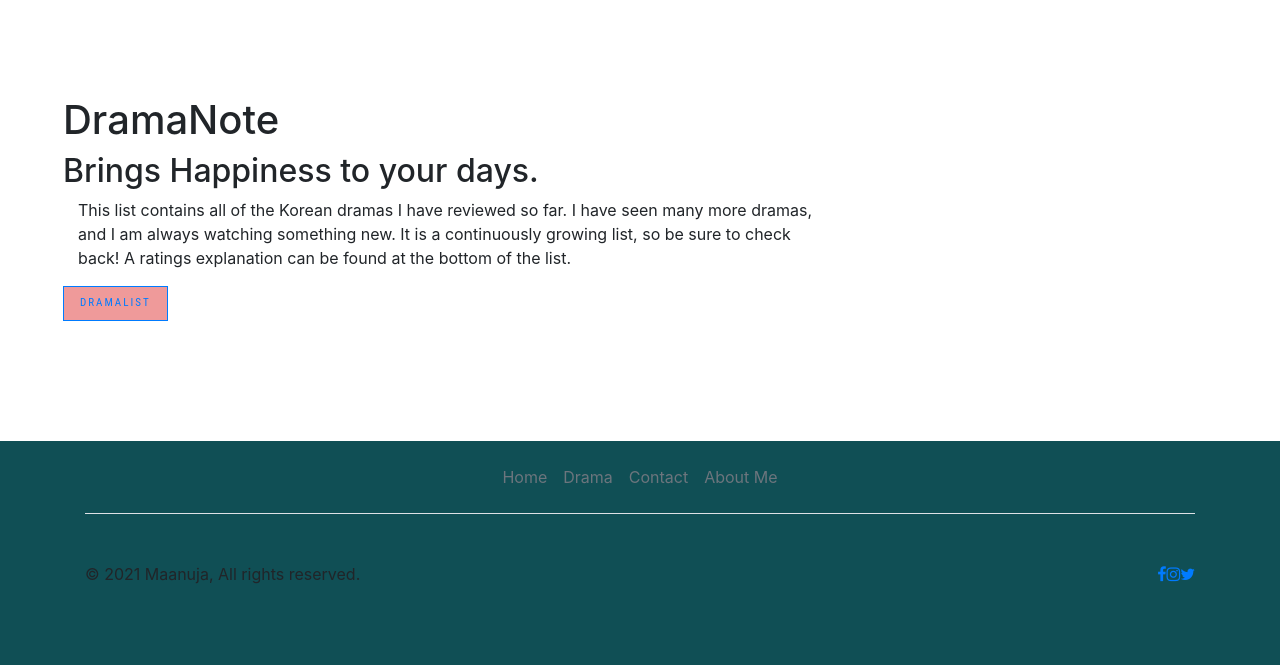
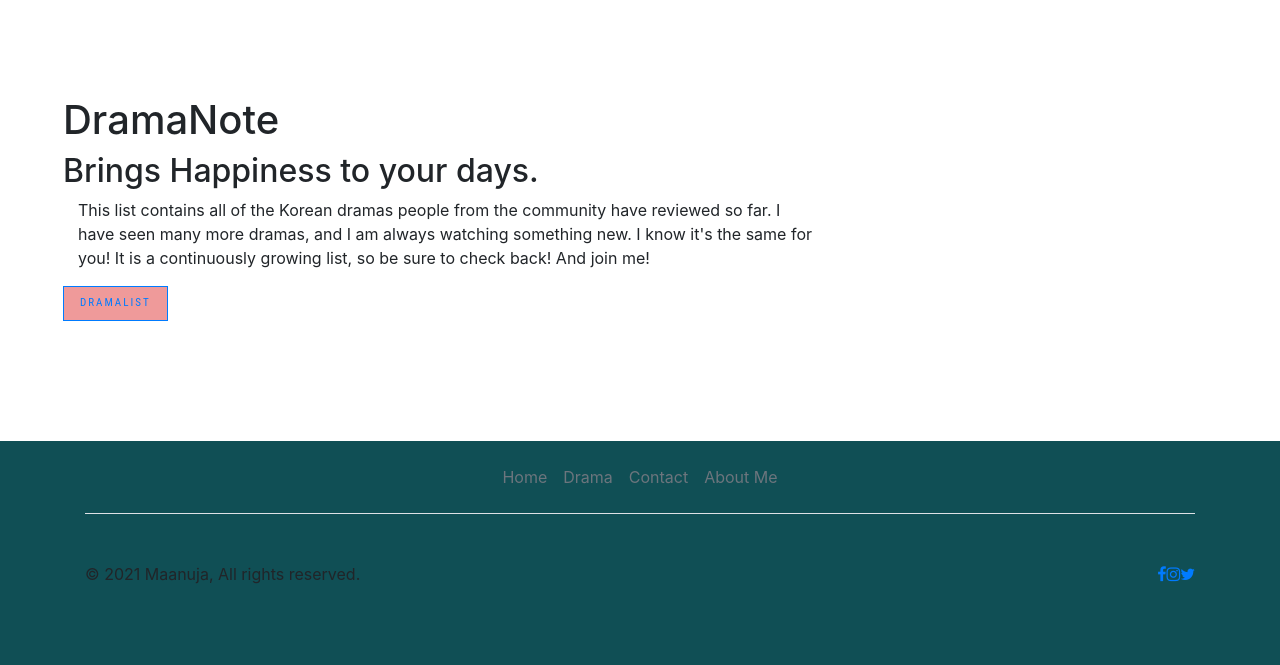
Before and after one commit to Maanuja/MVC_training_blog, a PHP site: page / in a window 1280 px wide. Shown: the part 112-777 px from the top of the page. Run offline with PHP 8.4, Linux system fonts and the light colour scheme; some libraries are stand-ins or nearby versions.

Commit message:
final final push

```diff
--- a/src/view/contact.php
+++ b/src/view/contact.php
@@ -22,7 +22,7 @@
             <div class="container">
                 <form name="contactus" action="index.php?route=contact" method="post">
                     <fieldset>
-                        <legend>Nous Conctacter</legend>
+                        <legend>Send me Ideas!</legend>
                         <table id="contact-form">
                             <tr>
                                 <td class="tdcontact">
--- a/src/view/home.php
+++ b/src/view/home.php
@@ -29,10 +29,9 @@
                         <h1 class="display-5 fw-bold">DramaNote </h1>
                         <h2 class="display-6 fw-bold">Brings Happiness to your days.</h2>
                         <p class="col-md-8 fs-4">
-                        This list contains all of the Korean dramas I have reviewed so far.
-                        I have seen many more dramas, and I am always watching something new.
-                        It is a continuously growing list, so be sure to check back!
-                        A ratings explanation can be found at the bottom of the list.
+                        This list contains all of the Korean dramas people from the community have reviewed so far.
+                        I have seen many more dramas, and I am always watching something new. I know it's the same for you!
+                        It is a continuously growing list, so be sure to check back! And join me!
                         </p>
                         <button class="btn btn-primary btn-lg" type="button"><a href="index.php?route=drama">DramaList</a></button>
                     </section>
```
